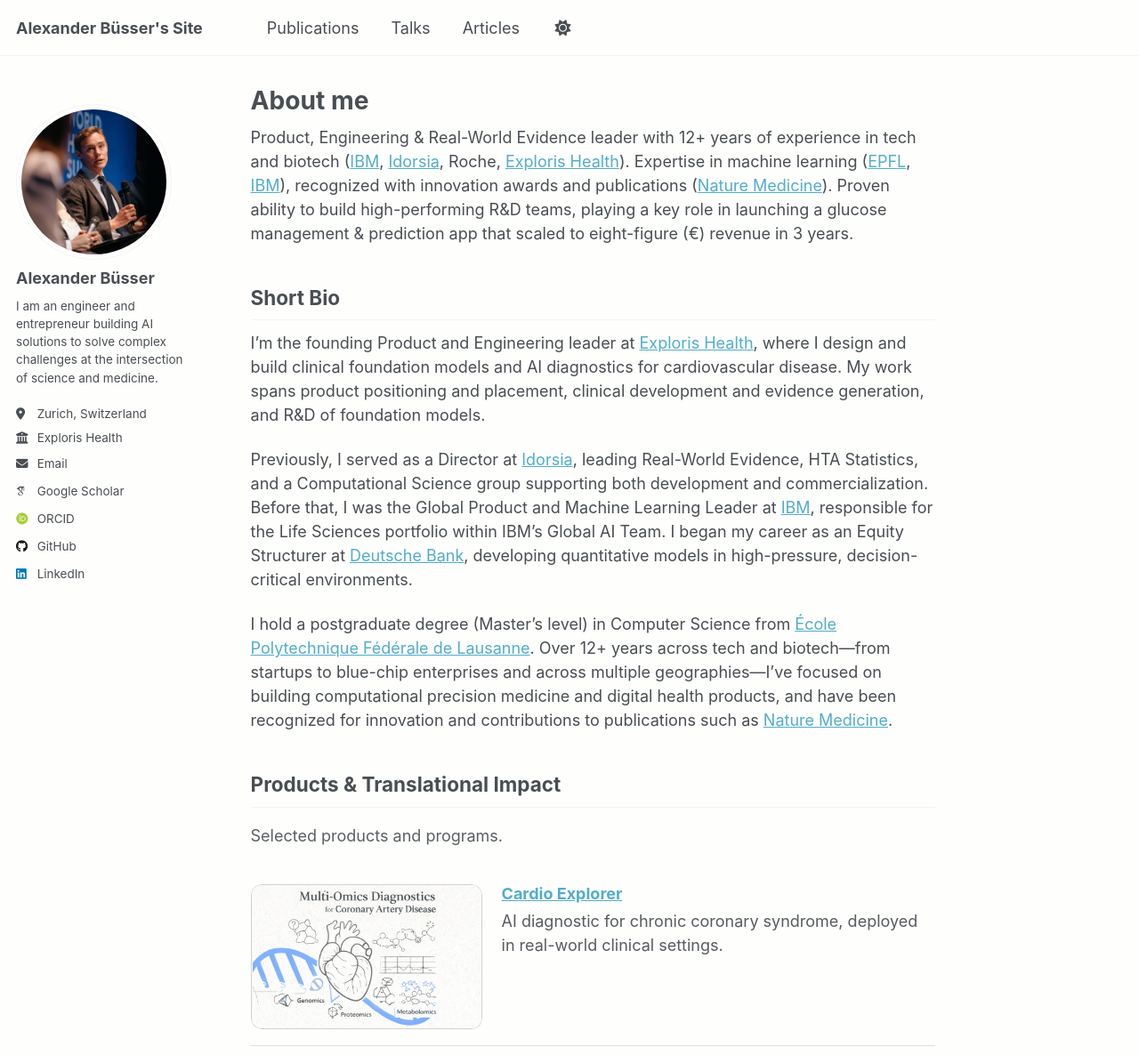
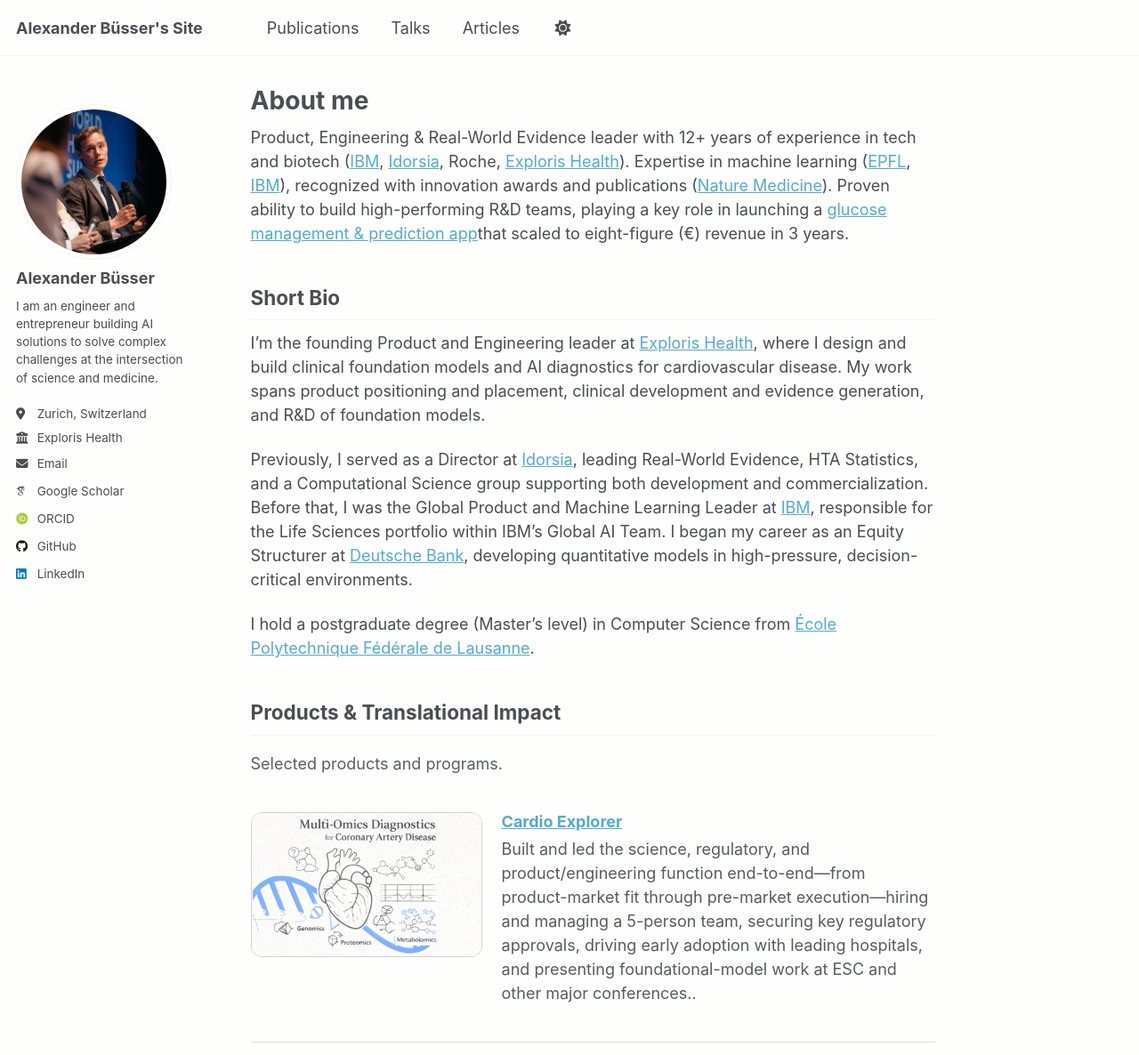
Before and after one commit to albu89/ajb, a Jekyll site: the page built from _pages/about.md, in a window 1280 px wide and 1400 px high, cut to the strip 0-1186 px from the top of the window. Shown: the whole strip at 89% size. Built offline with Jekyll 4.4.1, drawn with Linux system fonts in a browser that asks for light colours; some web fonts are replaced; a script that is not in the unit is left out.

Commit message:
Update about page copy and product description details
Refine intro/education text and expand the Cardio Explorer description
with more specific delivery and impact context.

Made-with: Cursor

```diff
--- a/_pages/about.md
+++ b/_pages/about.md
@@ -7,7 +7,7 @@ redirect_from:
   - /about.html
 ---
 
-Product, Engineering & Real-World Evidence leader with 12+ years of experience in tech and biotech ([IBM](https://www.ibm.com), [Idorsia](https://www.idorsia.com), Roche, [Exploris Health](https://www.explorishealth.com/)). Expertise in machine learning ([EPFL](https://www.epfl.ch/en/), [IBM](https://www.ibm.com)), recognized with innovation awards and publications ([Nature Medicine](https://www.nature.com/nm/)). Proven ability to build high-performing R&D teams, playing a key role in launching a glucose management & prediction app that scaled to eight-figure (€) revenue in 3 years.
+Product, Engineering & Real-World Evidence leader with 12+ years of experience in tech and biotech ([IBM](https://www.ibm.com), [Idorsia](https://www.idorsia.com), Roche, [Exploris Health](https://www.explorishealth.com/)). Expertise in machine learning ([EPFL](https://www.epfl.ch/en/), [IBM](https://www.ibm.com)), recognized with innovation awards and publications ([Nature Medicine](https://www.nature.com/nm/)). Proven ability to build high-performing R&D teams, playing a key role in launching a [glucose management & prediction app](https://www.accu-chek.ch/fachkraefte/smartguide)that scaled to eight-figure (€) revenue in 3 years.
 
 
 ## Short Bio
@@ -16,7 +16,7 @@ I’m the founding Product and Engineering leader at [Exploris Health](https://w
 
 Previously, I served as a Director at [Idorsia](https://www.idorsia.com), leading Real-World Evidence, HTA Statistics, and a Computational Science group supporting both development and commercialization. Before that, I was the Global Product and Machine Learning Leader at [IBM](https://www.ibm.com), responsible for the Life Sciences portfolio within IBM’s Global AI Team. I began my career as an Equity Structurer at [Deutsche Bank](https://www.db.com), developing quantitative models in high-pressure, decision-critical environments.
 
-I hold a postgraduate degree (Master’s level) in Computer Science from [École Polytechnique Fédérale de Lausanne](https://www.epfl.ch/en/). Over 12+ years across tech and biotech—from startups to blue-chip enterprises and across multiple geographies—I’ve focused on building computational precision medicine and digital health products, and have been recognized for innovation and contributions to publications such as [Nature Medicine](https://www.nature.com/nm/).
+I hold a postgraduate degree (Master’s level) in Computer Science from [École Polytechnique Fédérale de Lausanne](https://www.epfl.ch/en/).
 
 
 ## Products & Translational Impact
@@ -100,7 +100,7 @@ I hold a postgraduate degree (Master’s level) in Computer Science from [École
     </a>
     <div class="product-body">
       <h3><a href="https://www.cardioexplorer.ai/" target="_blank" rel="noopener">Cardio Explorer</a></h3>
-      <p class="product-one-liner">AI diagnostic for chronic coronary syndrome, deployed in real-world clinical settings.</p>
+      <p class="product-one-liner">Built and led the science, regulatory, and product/engineering function end-to-end—from product-market fit through pre-market execution—hiring and managing a 5-person team, securing key regulatory approvals, driving early adoption with leading hospitals, and presenting foundational-model work at ESC and other major conferences..</p>
     </div>
   </article>
 
```
